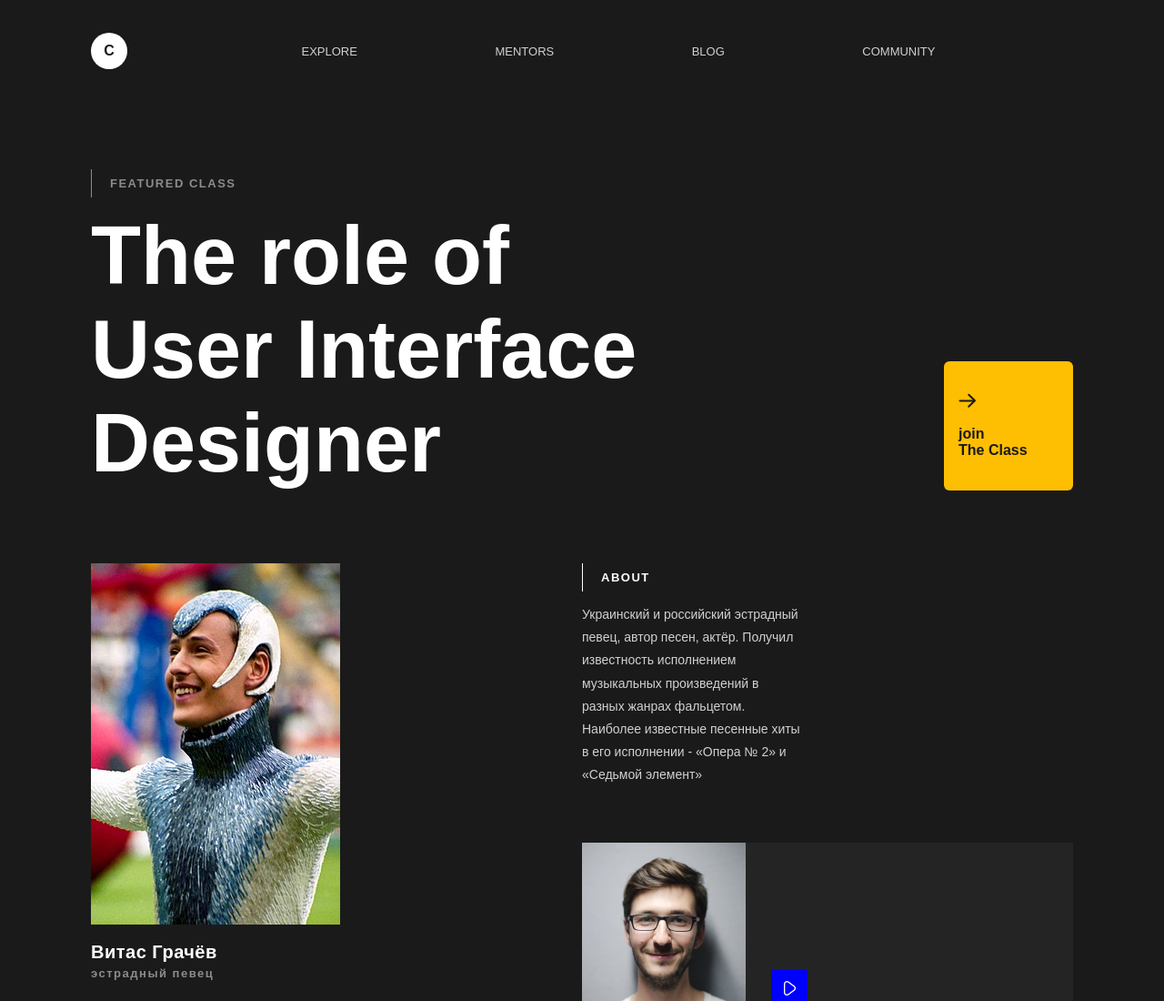
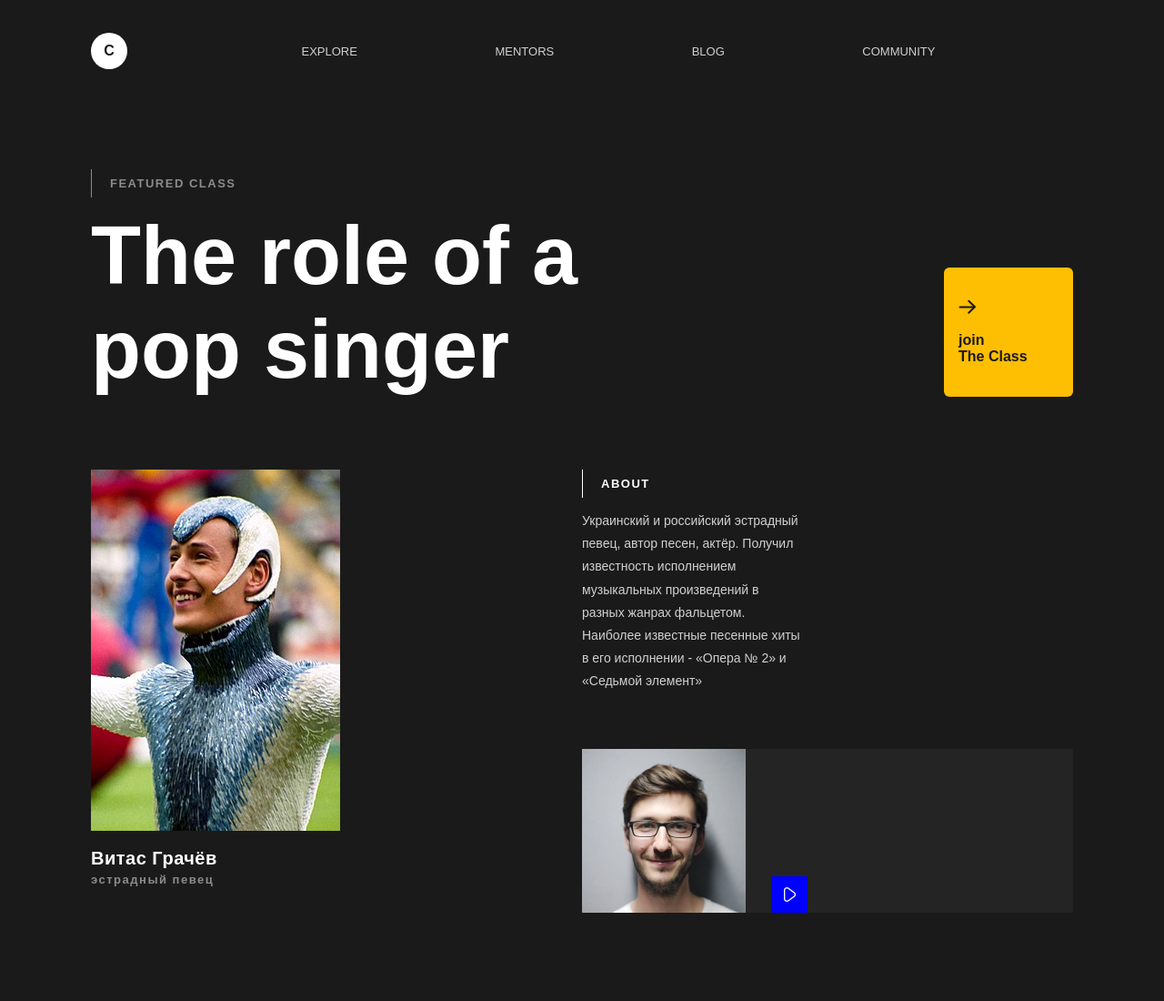
Before and after one commit to nubsaybot227/new, a plain HTML site: page index.html in a window 1280 px wide. Shown: the top 1100 px of the page at 91% size. Drawn offline with nearby package versions, Linux system fonts and the light colour scheme.

Commit message:
version 3

```diff
--- a/index.html
+++ b/index.html
@@ -33,7 +33,7 @@
                     featured class
                 </span>
                 <h1 class="header-title-text">
-                    The role of User Interface Designer
+                    The role of a pop singer
                 </h1>
                 <a href="#" class="join">
                     <img src="img/icons/arrow.svg">
```
